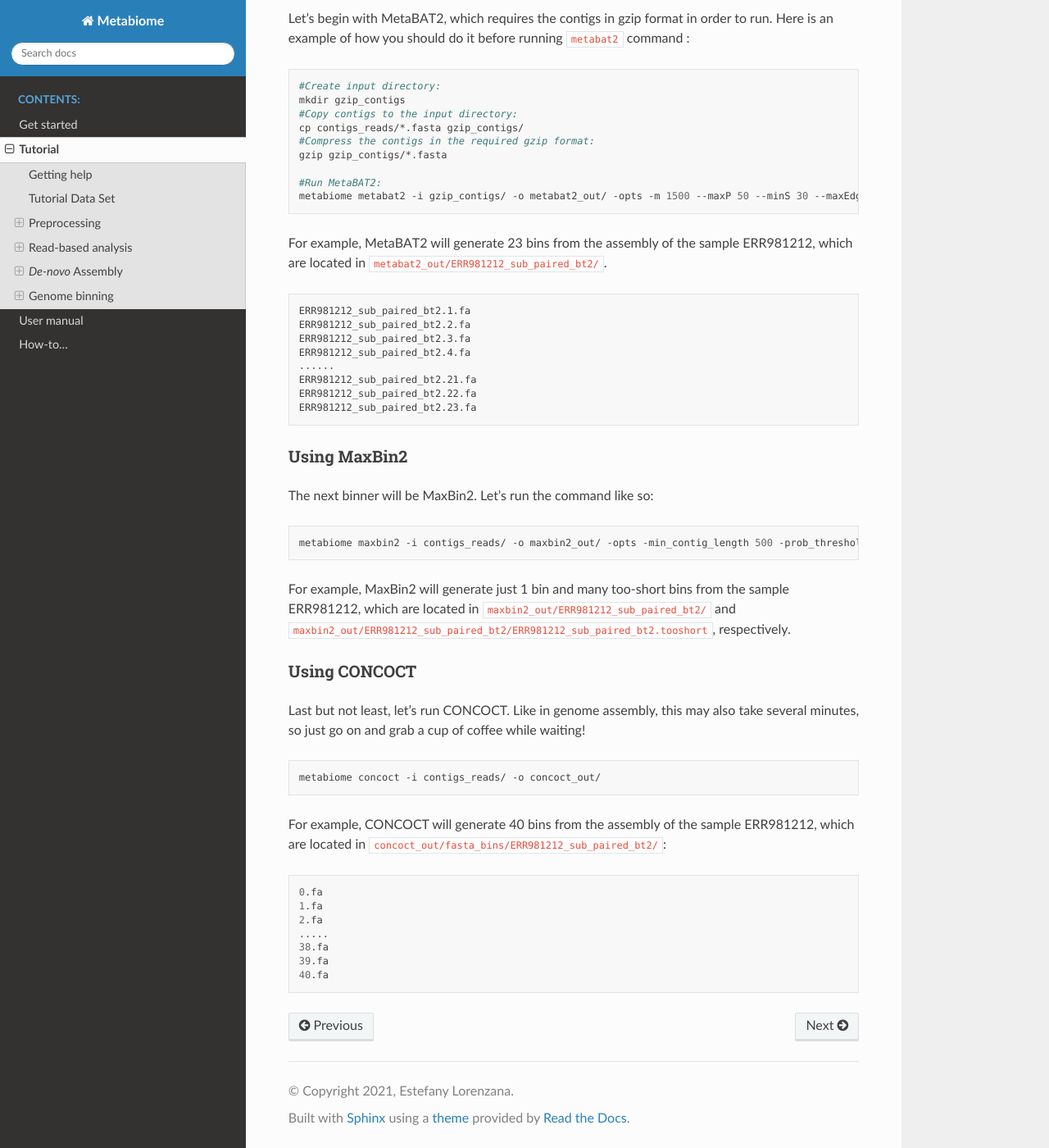
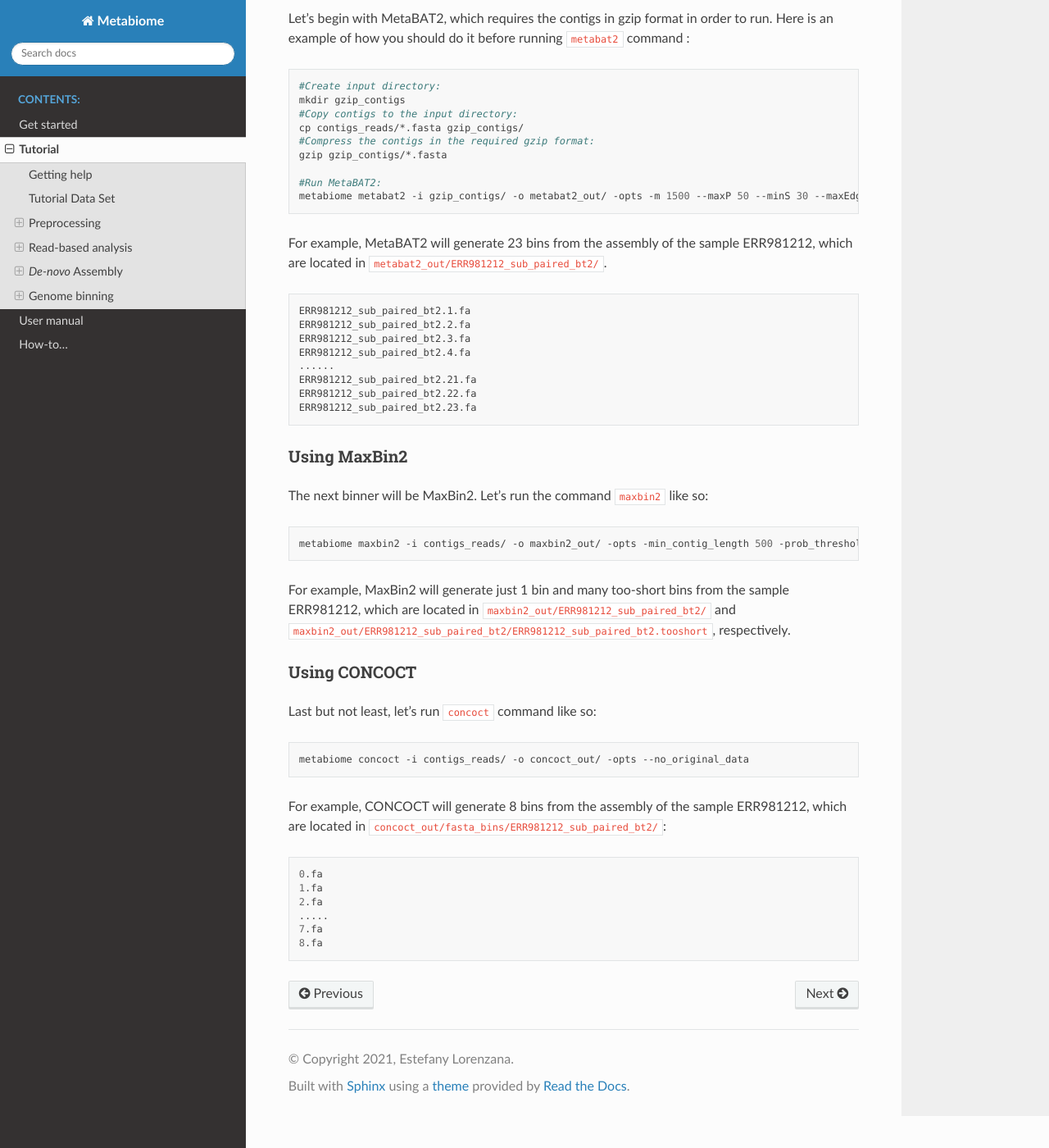
Before and after one commit to Nesper94/Metabiome, a Sphinx documentation site: the page built from documentation/source/tutorial.rst, in a window 1280 px wide and 1400 px high, scrolled down 7305 px. Shown: the whole window at 82% size. Built offline with Sphinx 7.4.7 and the Read the Docs theme 2.0.0, drawn with Linux system fonts in a browser that asks for light colours.

Commit message:
Fix CONCOCT's output from the Metabiome tutorial

```diff
--- a/documentation/source/tutorial.rst
+++ b/documentation/source/tutorial.rst
@@ -411,7 +411,8 @@ the sample ERR981212, which are located in :file:`metabat2_out/ERR981212_sub_pai
 Using MaxBin2
 -------------
 
-The next binner will be MaxBin2. Let's run the command like so:
+The next binner will be MaxBin2. Let's run the command :code:`maxbin2`
+like so:
 
 .. code-block:: bash
 
@@ -426,15 +427,13 @@ respectively.
 Using CONCOCT
 -------------
 
-Last but not least, let's run CONCOCT. Like in genome assembly,
-this may also take several minutes, so just go on and grab a
-cup of coffee while waiting!
+Last but not least, let's run :code:`concoct` command like so:
 
 .. code-block:: bash
 
-    metabiome concoct -i contigs_reads/ -o concoct_out/
+    metabiome concoct -i contigs_reads/ -o concoct_out/ -opts --no_original_data
 
-For example, CONCOCT will generate 40 bins from the assembly
+For example, CONCOCT will generate 8 bins from the assembly
 of the sample ERR981212, which are located in
 :file:`concoct_out/fasta_bins/ERR981212_sub_paired_bt2/`:
 
@@ -444,6 +443,5 @@ of the sample ERR981212, which are located in
     1.fa
     2.fa
     .....
-    38.fa
-    39.fa
-    40.fa
+    7.fa
+    8.fa
```
